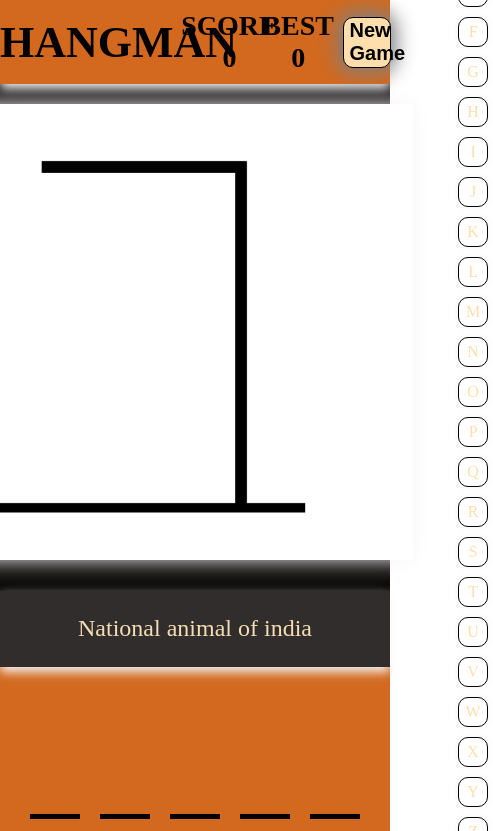
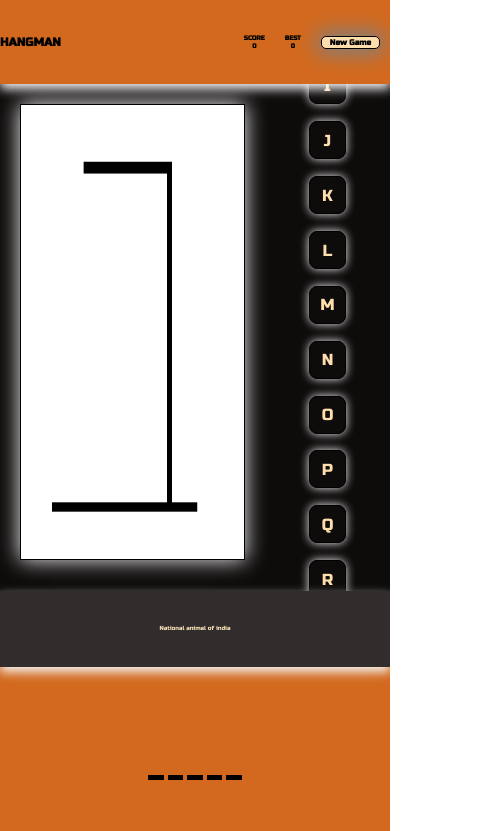
Before and after one commit to upadhyaypushpendra/Hangman, a plain HTML site: page index.html in a window 390 px wide. Both pictures are taken after a click on the button "New Game". Shown: the top 831 px of the page, 493 px wide, since content can reach past the window. Drawn offline with Linux system fonts and the light colour scheme.

Commit message:
UI update for responsiveness.

```diff
--- a/index.html
+++ b/index.html
@@ -5,6 +5,7 @@
     <title>Hangman</title>
     <link rel="stylesheet" href="style.css">
     <link rel="stylesheet" href="result.css">
+    <link href="https://fonts.googleapis.com/css2?family=Russo+One&display=swap" rel="stylesheet">
 </head>
 <body>
 <div class="root">
--- a/result.css
+++ b/result.css
@@ -12,12 +12,14 @@
     justify-content: center;
 }
 .result{
+    z-index: 40;
     font-size: 40px;
     justify-self: center;
     align-self: center;
     color:white;
 }
 .closeButton{
+    z-index: 50;
     border: 1px solid black;
     justify-self: center;
     align-self: center;
--- a/style.css
+++ b/style.css
@@ -1,5 +1,6 @@
 *{
     box-sizing: border-box;
+    font-family: 'Russo One', sans-serif;
 }
 body{
     margin: 0;
@@ -13,17 +14,16 @@ body{
     grid-template-columns: 100%;
 }
 .header{
-    z-index: 20;
+    z-index: 160;
     background: chocolate;
     font-weight: bolder;
     display: flex;
+    justify-content: space-between;
     align-items: center;
-    justify-content: center;
     box-shadow: 0 5px 10px 0 whitesmoke;
 }
 .header>div{
-    font-size: 44px;
-    width:50%;
+    font-size: 3vw;
     color:black;
     display: flex;
     flex-direction: row;
@@ -33,20 +33,18 @@ body{
     flex-direction: column;
     justify-content: center;
     align-items: center;
-    width:25%;
     margin: 0 10px;
-    font-size: 28px;
+    font-size: 1.6vw;
 
 }
 button {
     box-shadow: 0 0 20px 5px grey;
-    align-self: stretch;
-    height: 80%;
-    border-radius: 10px;
+    border-radius: 5px;
     background: navajowhite;
-    font-size: 20px;
+    font-size: 2vw;
     font-weight: bold;
     border: 1px solid black;
+    padding: 0.3vw 2vw;
 }
 button:hover{
     cursor: pointer;
@@ -69,11 +67,10 @@ footer{
 }
 .canvas > div {
     margin:20px;
-
     height: 90%;
 }
 .keyboard{
-    width: 20%;
+    width: 50%;
     display: flex;
     flex-direction: row;
     flex-wrap: wrap;
@@ -82,11 +79,11 @@ footer{
 }
 .button {
     cursor: pointer;
-    margin: 5px;
-    width:30px;
-    height: 30px;
+    margin: 1vh;
+    width: 4.5vh;
+    height: 4.5vh;
     border: 1px solid black;
-    border-radius: 10px;
+    border-radius: 1vh;
     background: transparent;
     color:navajowhite;
     display: flex;
@@ -95,7 +92,9 @@ footer{
     box-shadow: 0 0 10px 0 whitesmoke;
 }
 img {
+    border: 1px solid black;
     height: 100%;
+    width: 100%;
     box-shadow: 0 0 20px 0 whitesmoke;
 }
 .hintContainer{
@@ -106,9 +105,9 @@ img {
     background: #322d2d;
     height: 30%;
     color: wheat;
-    font-size:24px;
+    font-size: 1.5vw;
     box-shadow: 0 5px 10px 0 whitesmoke;
-    z-index: 30;
+    z-index: 10;
 }
 .inputContainer{
     justify-self: flex-end;
@@ -123,16 +122,17 @@ img {
     padding: 20px 10px 0 10px;
     width:100px;
     height: 60%;
-    font-size: 60px;
+    font-size: 4vw;
     background-color: transparent;
     color:black;
     border:none;
 }
 .char{
-    margin: 20px 10px 0 10px;
-    width:50px;
-    height: 60%;
-    font-size: 60px;
+    text-align: center;
+    margin: 0 0.5vw 0 0.5vw;
+    width:4vw;
+    min-height: 50px;
+    font-size: 4vw;
     background-color: transparent;
     color:black;
     border-width:0 0 5px 0;
```
